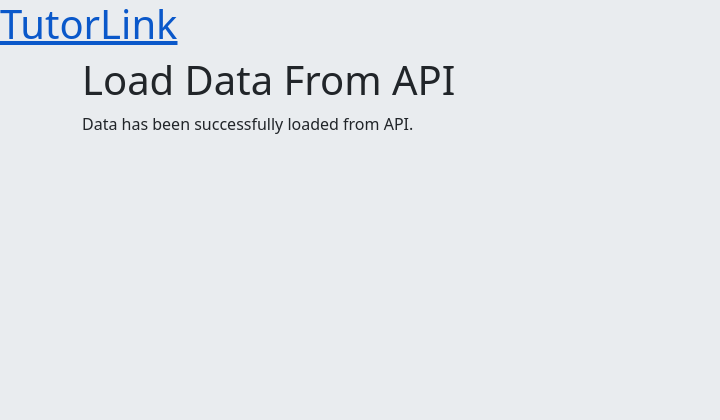
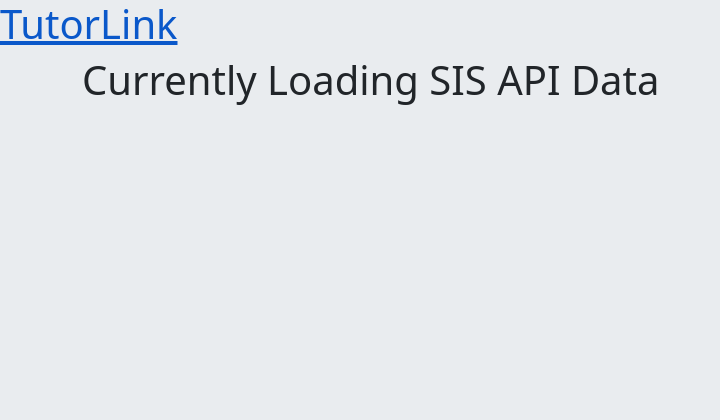
Before and after one commit to kaukabrizvi/tutorlink, a Django app: page /load_from_api/ in a window 1280 px wide. Shown: the top 420 px of the page, without its empty margins (0-720 px from the left). Run offline with Django 4.2, Linux system fonts and the light colour scheme; data that the repository does not hold is empty; some libraries are stand-ins or nearby versions.

Commit message:
Assigned load_from_api to background task using ajax

```diff
--- a/mainapp/templates/mainapp/load_from_api.html
+++ b/mainapp/templates/mainapp/load_from_api.html
@@ -1,6 +1,20 @@
 {% extends 'mainapp/base.html' %}
 
 {% block content %}
-    <h1>Load Data From API</h1>
-    <p>Data has been successfully loaded from API.</p>
+<head>
+    <!-- Include JQuery -->
+    <script src="https://code.jquery.com/jquery-3.6.4.js" integrity="sha256-a9jBBRygX1Bh5lt8GZjXDzyOB+bWve9EiO7tROUtj/E=" crossorigin="anonymous"></script>
+    <script>
+    $(document).ready(function(){
+        $.ajax({
+            url: "/load_from_api_ajax/",
+        }).done(function(data) {
+            $("#msg").text(data.msg);
+        });
+    });
+    </script>
+</head>
+<body>
+    <h1 id="msg">Currently Loading SIS API Data</h1>
+</body>
 {% endblock %}
--- a/mainapp/urls.py
+++ b/mainapp/urls.py
@@ -42,6 +42,7 @@ urlpatterns = [
     path('tutor/myStudents', views.myStudentList, name="myStudents"),
     path('tutor/myStudents/acceptStudent', views.accept_student_to_profile, name="accept-student"),
     path('load_from_api/', views.load_from_api, name='load_from_api'),
+    path('load_from_api_ajax/', views.load_from_api_ajax, name='load_from_api_ajax'),
     path('search_classes/', views.search_classes, name='search_classes'),
     path('classes/<uuid:course_id>/', views.expand_class, name='expand_class'),
     path('tutor/editProfile', views.TutorProfileEditView.as_view(), name="edit_profile_tutor"),
--- a/mainapp/views.py
+++ b/mainapp/views.py
@@ -13,6 +13,7 @@ from django.db.models import Q
 from .forms import ClassSearchForm
 from django.contrib.auth.decorators import login_required
 from .models import Tutor, Review
+import json
 
 import requests
 
@@ -207,6 +208,9 @@ def myStudentList(request):
     return render(request, "mainapp/myStudents.html", context)
 
 def load_from_api(request):
+    return render(request, 'mainapp/load_from_api.html')
+
+def load_from_api_ajax(request):
     term = '1238'
     # Get the list of department mnemonics
     options_url = f'https://sisuva.admin.virginia.edu/psc/ihprd/UVSS/SA/s/WEBLIB_HCX_CM.H_CLASS_SEARCH.FieldFormula.IScript_ClassSearchOptions?institution=UVA01&term={term}'
@@ -233,7 +237,12 @@ def load_from_api(request):
     with transaction.atomic():
         Class.objects.bulk_create(courses)
 
-    return render(request, 'mainapp/load_from_api.html')
+    msg = "Finished Loading SIS API Data "
+    context = {
+        "Currently Loading SIS API Data " : msg,
+    }
+    data = json.dumps(context)
+    return HttpResponse(data, content_type = 'application/json')
 
 
 # def mySchedule(request):
```
